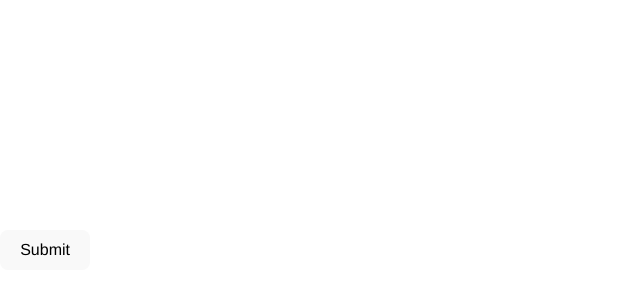
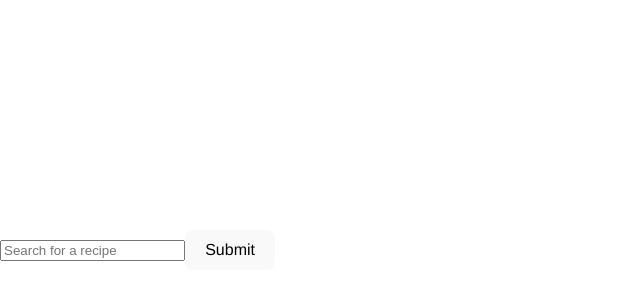
Before and after one commit to Chrisanto76/recipe-spoonacular-full-stack, a React (Vite) app in the folder frontend/: page / in a window 1280 px wide. Shown: the part 150-450 px from the top of the page, without its empty margins (0-640 px from the left). Built offline with nearby package versions, Linux system fonts and the light colour scheme.

Commit message:
Refactor search functionality in App component

```diff
--- a/frontend/src/App.tsx
+++ b/frontend/src/App.tsx
@@ -4,14 +4,14 @@
 import { Recipe } from './types';
 
 const App = () => {
-	const [searchTerm, setSearchTerm] = useState('burgers');
+	const [searchTerm, setSearchTerm] = useState<string>('');
 	const [recipes, setRecipes] = useState<Recipe[]>([]);
 
 	const handleSearchSubmit = async (event: FormEvent) => {
 		event.preventDefault();
 		try {
 			const recipes = await api.searchRecipes(searchTerm, 1);
-			setRecipes(recipes);
+			setRecipes(recipes.results);
 		} catch (error) {
 			console.log(error);
 		}
@@ -19,6 +19,13 @@
 	return (
 		<div>
 			<form onSubmit={(event) => handleSearchSubmit(event)}>
+				<input
+					type="text"
+					required
+					placeholder="Search for a recipe"
+					value={searchTerm}
+					onChange={(event) => setSearchTerm(event.target.value)}
+				></input>
 				<button type="submit">Submit</button>
 			</form>
 
```
